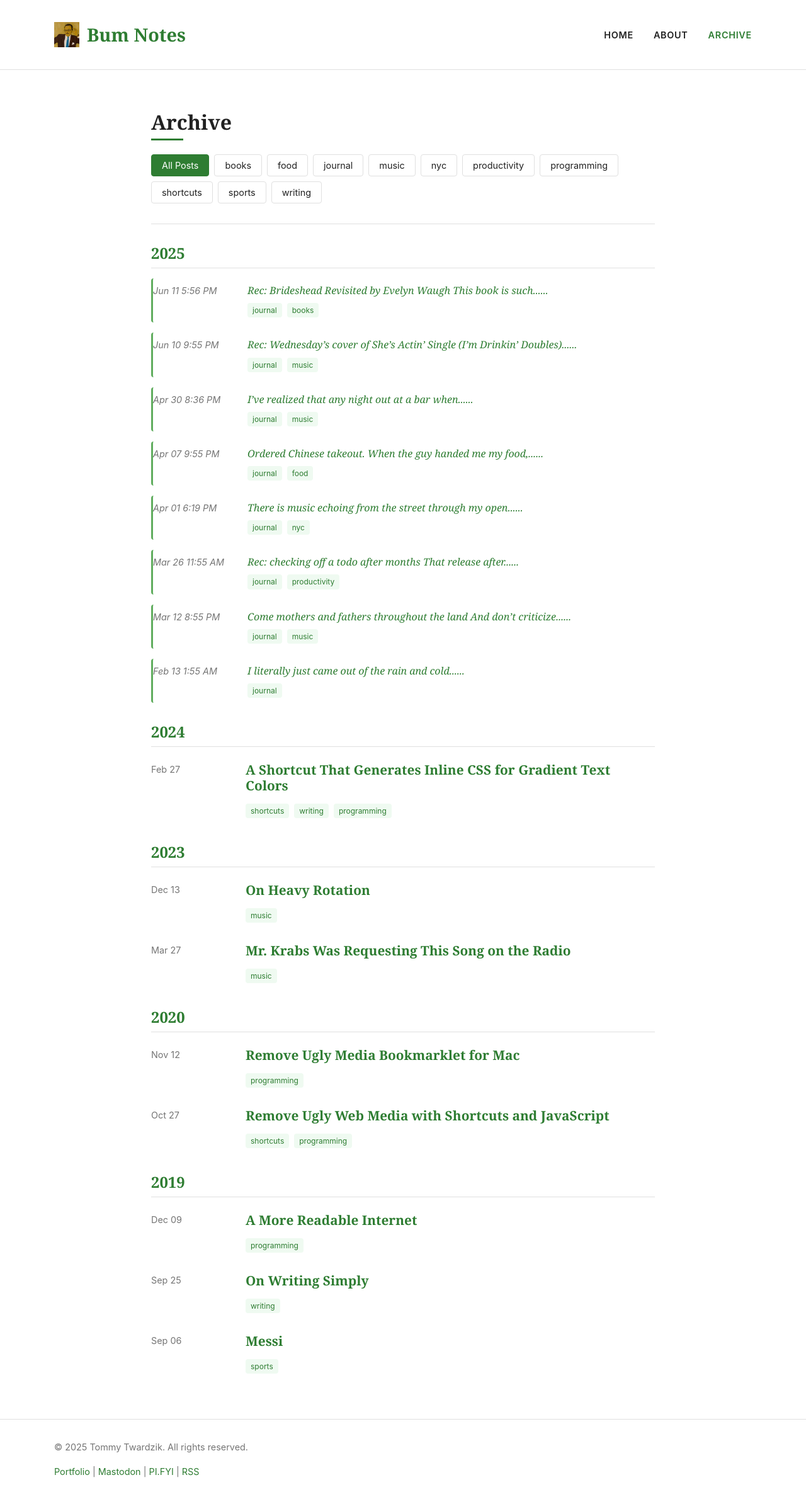
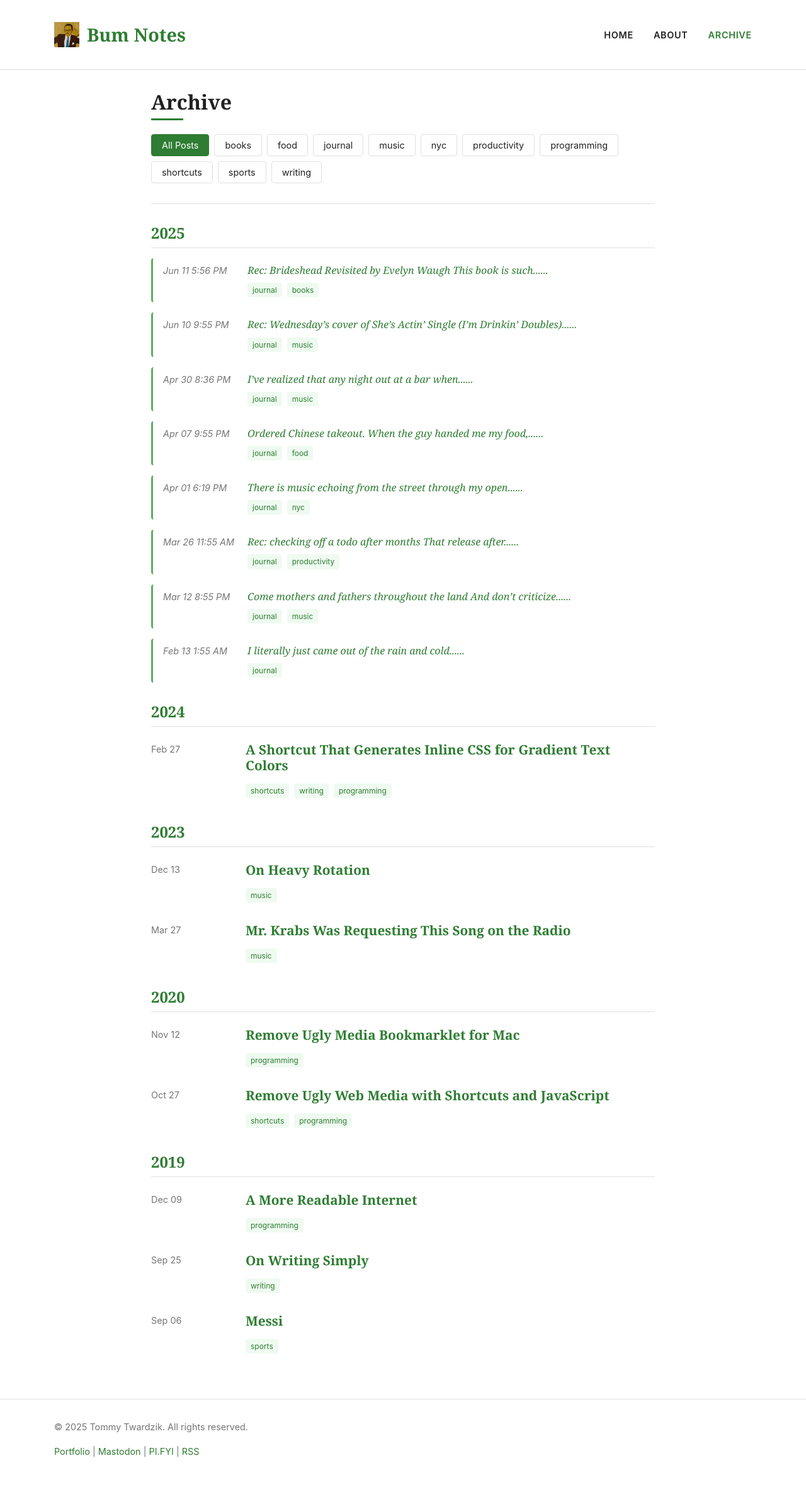
Before and after one commit to ttwardz/bum-notes-blog, a Jekyll site: the page built from archive.markdown, in a window 1280 px wide. Shown: the whole page at 63% size. Built offline with Jekyll 4.4.1, drawn with Linux system fonts in a browser that asks for light colours; after the commit the page ends 2364 px from its top, so only the background shows below that.

Commit message:
journal on top on homepage, better archive padding

```diff
--- a/_sass/main.scss
+++ b/_sass/main.scss
@@ -87,7 +87,7 @@ img {
 .site-header {
   padding: var(--space-l) 0;
   border-bottom: 1px solid var(--color-border);
-  margin-bottom: var(--space-xl);
+  margin-bottom: var(--space-l);
 }
 
 .site-header .container {
@@ -244,13 +244,17 @@ img {
 
   .journal-sidebar {
     position: static;
-    order: 2;
+    order: -1;
   }
 
   .journal-feed {
     display: grid;
     grid-template-columns: repeat(auto-fit, minmax(280px, 1fr));
     gap: var(--space-m);
+  }
+
+  .journal-feed .journal-card:nth-child(n+5) {
+    display: none;
   }
 }
 
@@ -656,12 +660,13 @@ img {
 .archive-journal {
   background-color: var(--color-card-background);
   border-radius: 4px;
-  padding: var(--space-s) var(--space-m);
+  padding: var(--space-s) var(--space-l);
   border-left: 3px solid var(--color-primary-light);
 }
 
 .archive-journal .post-date {
   font-style: italic;
+  padding-left: 1rem;
 }
 
 .journal-excerpt {
```
